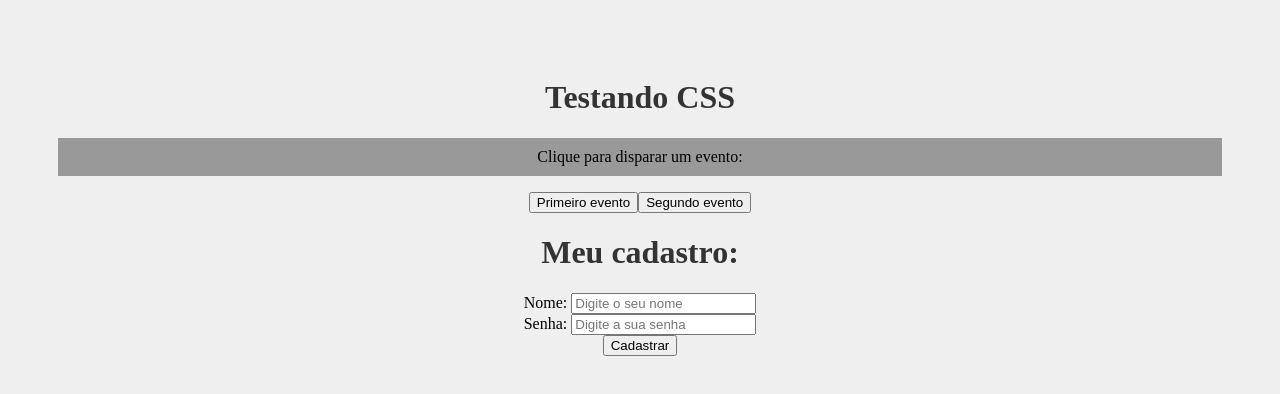
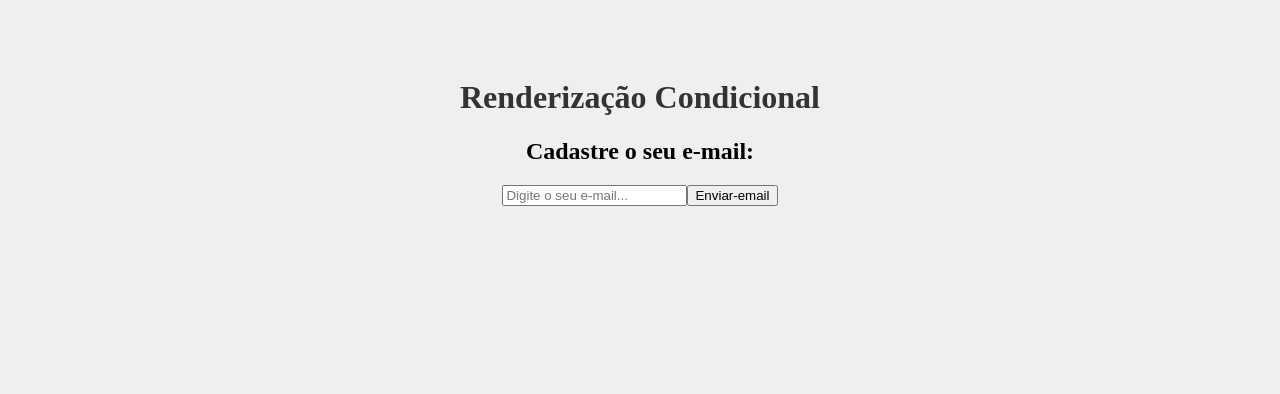
Before and after one commit to rafaelhhubner/js, a React (Create React App) app in the folder react/meu-projeto/: page / in a window 1280 px wide. Shown: the top 394 px of the page. Built offline with nearby package versions, Linux system fonts and the light colour scheme.

Commit message:
Conditional Rendering

```diff
--- a/react/meu-projeto/src/App.js
+++ b/react/meu-projeto/src/App.js
@@ -1,16 +1,14 @@
-import logo from './logo.svg';
 import './App.css';
-import Evento from "./components/Evento"
-import Form from "./components/Form"
+import Condicional from "./components/Condicional"
+
 
 function App() {
   const nome = "Maria"
 
   return (
       <div className="App">
-        <h1>Testando CSS</h1>
-        <Evento />
-        <Form />
+        <h1>Renderização Condicional</h1>
+        <Condicional />
       </div>
   )
 }
--- /dev/null
+++ b/react/meu-projeto/src/components/Condicional.js
@@ -0,0 +1,35 @@
+import {useState} from 'react'
+
+function Condicional () {
+
+    const [email, setEmail] = useState()
+    const [userEmail, setUserEmail] = useState()
+
+    function enviarEmail (e) {
+        e.preventDefault()
+        setUserEmail(email)
+        }
+
+    function limparEmail () {
+        setUserEmail('')
+    }
+
+        return (
+            <div>
+                <h2>Cadastre o seu e-mail:</h2>
+                <form>
+                    <input type="email" placeholder="Digite o seu e-mail..." onChange={(e) => setEmail(e.target.value)}></input>
+                    <button onClick={enviarEmail}>Enviar-email</button>
+                    {userEmail && (
+                        <div>
+                            <p>O e-mail do usuário é: {userEmail}</p>
+                            <button onClick={limparEmail}>Limpar e-mail</button>
+                        </div>
+                    )}
+                </form>
+            </div>
+        )
+    }
+
+
+export default Condicional;
```
